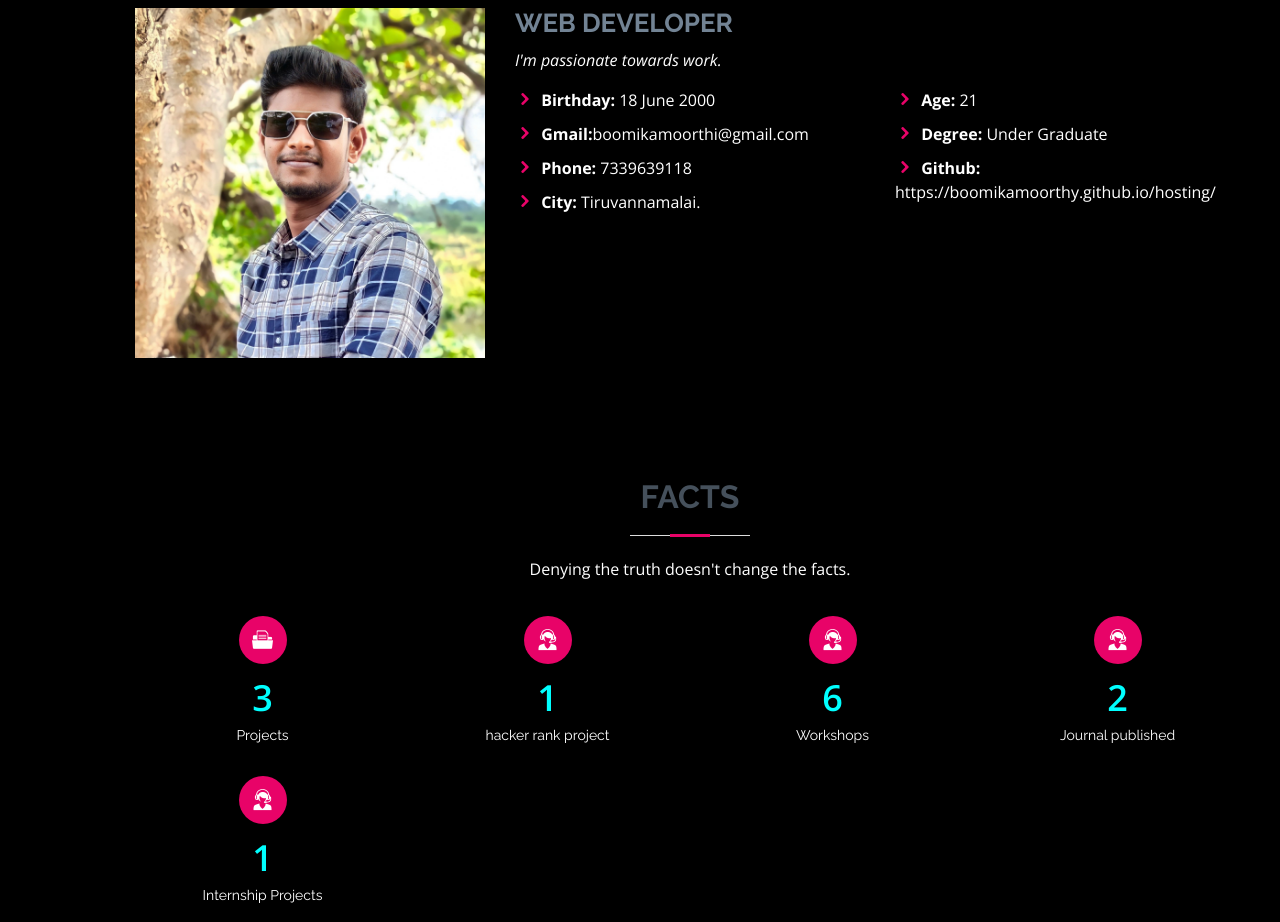
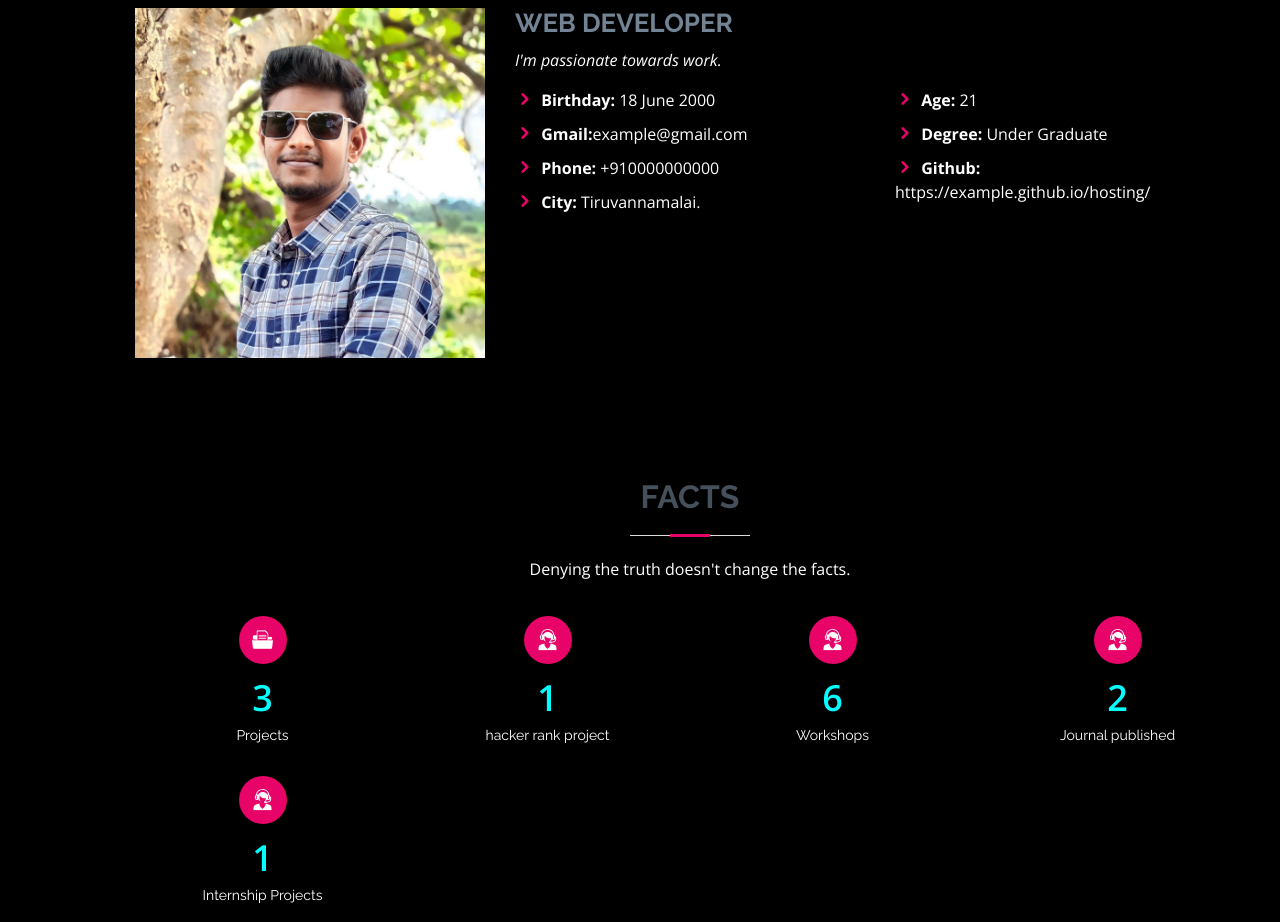
Before and after one commit to manikandanmohan10/manikandanmohan10.github.io, a plain HTML site: page index.html in a window 1280 px wide. Shown: the part 960-1882 px from the top of the page. Drawn offline with nearby package versions, Linux system fonts and the light colour scheme.

Commit message:
Update index.html

```diff
--- a/index.html
+++ b/index.html
@@ -94,8 +94,8 @@
               <div class="col-lg-6">
                 <ul>
                   <li><i class="icofont-rounded-right"></i> <strong>Birthday:</strong> 18 June 2000</li>
-                  <li><i class="icofont-rounded-right"></i> <strong>Gmail:</strong>boomikamoorthi@gmail.com</li>
-                  <li><i class="icofont-rounded-right"></i> <strong>Phone:</strong> 7339639118</li>
+                  <li><i class="icofont-rounded-right"></i> <strong>Gmail:</strong>example@gmail.com</li>
+                  <li><i class="icofont-rounded-right"></i> <strong>Phone:</strong> +910000000000</li>
                   <li><i class="icofont-rounded-right"></i> <strong>City:</strong> Tiruvannamalai.</li>
                 </ul>
               </div>
@@ -103,7 +103,7 @@
                 <ul>
                   <li><i class="icofont-rounded-right"></i> <strong>Age:</strong> 21</li>
                   <li><i class="icofont-rounded-right"></i> <strong>Degree:</strong> Under Graduate</li>
-                  <li><i class="icofont-rounded-right"></i> <strong>Github:</strong><br>https://boomikamoorthy.github.io/hosting/</li>
+                  <li><i class="icofont-rounded-right"></i> <strong>Github:</strong><br>https://example.github.io/hosting/</li>
 
                 </ul>
               </div>
```
